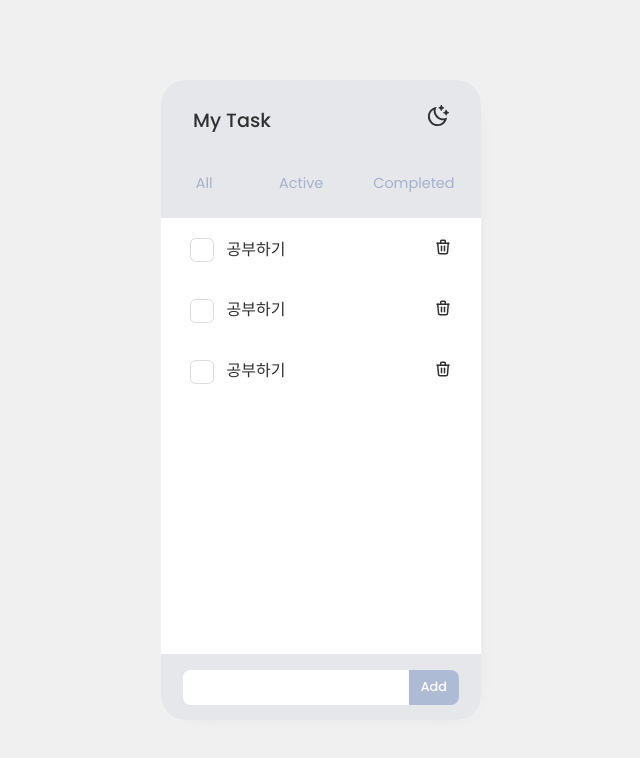
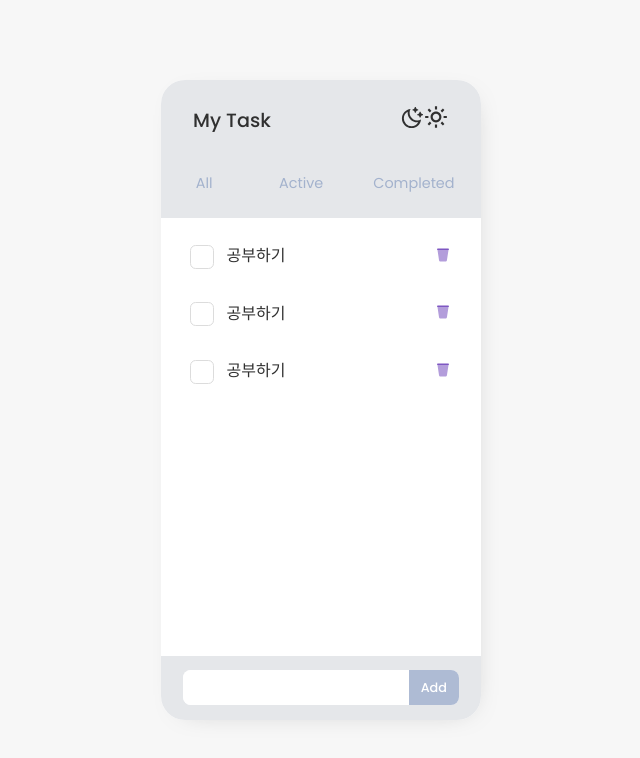
Before and after one commit to kseul/to-do-list-react, a React (Create React App) app: page / in a window 1280 px wide. Shown: the top 758 px of the page, without its empty margins (319-959 px from the left). Built offline with nearby package versions, Linux system fonts and the light colour scheme.

Commit message:
Modify: UI 조정
- 간격 및 사이즈, 아이콘 수정

```diff
--- a/src/App.jsx
+++ b/src/App.jsx
@@ -22,7 +22,7 @@ const AppContainer = styled.div`
   justify-content: center;
   align-items: center;
   height: 100vh;
-  background-color: #f0f0f0;
+  background-color: #f7f7f7;
 `;
 
 const AppBox = styled.div`
@@ -33,7 +33,7 @@ const AppBox = styled.div`
   height: 40rem;
   background-color: #ffffff;
   border-radius: 1.5rem;
-  box-shadow: 6px 6px 25px -25px #b5b5b5;
+  box-shadow: 5px 5px 30px -20px #a3a3a3;
 `;
 
 export default App;
--- a/src/components/Header.jsx
+++ b/src/components/Header.jsx
@@ -1,5 +1,6 @@
 import styled from 'styled-components';
 import { RiMoonClearLine } from 'react-icons/ri';
+import { BiSun } from 'react-icons/bi';
 
 const Header = () => {
   return (
@@ -7,6 +8,7 @@ const Header = () => {
       <Title>My Task</Title>
       <IconWrapper>
         <RiMoonClearLine size={23} />
+        <BiSun size={26} />
       </IconWrapper>
     </HeaderContainer>
   );
--- a/src/components/List/ListBox.jsx
+++ b/src/components/List/ListBox.jsx
@@ -1,5 +1,5 @@
 import styled from 'styled-components';
-import { TbTrash } from 'react-icons/tb';
+import { FcEmptyTrash } from 'react-icons/fc';
 
 const ListBox = () => {
   return (
@@ -18,7 +18,7 @@ const ListBox = () => {
 };
 
 const ListBoxContainer = styled.ul`
-  margin: 0.3rem 0;
+  margin: 0.2rem 0;
   padding: 0;
   width: 82%;
 `;
@@ -59,7 +59,7 @@ const Task = styled.div`
 
 const Delete = styled.div``;
 
-const Icon = styled(TbTrash)`
+const Icon = styled(FcEmptyTrash)`
   margin-top: 1rem;
   &:hover {
     cursor: pointer;
--- a/src/components/List/index.jsx
+++ b/src/components/List/index.jsx
@@ -17,6 +17,7 @@ const ListContainer = styled.div`
   align-items: center;
   width: 100%;
   height: 100%;
+  margin-top: 0.5rem;
   border-radius: 0 0 1.5rem 1.5rem;
 `;
 
```
